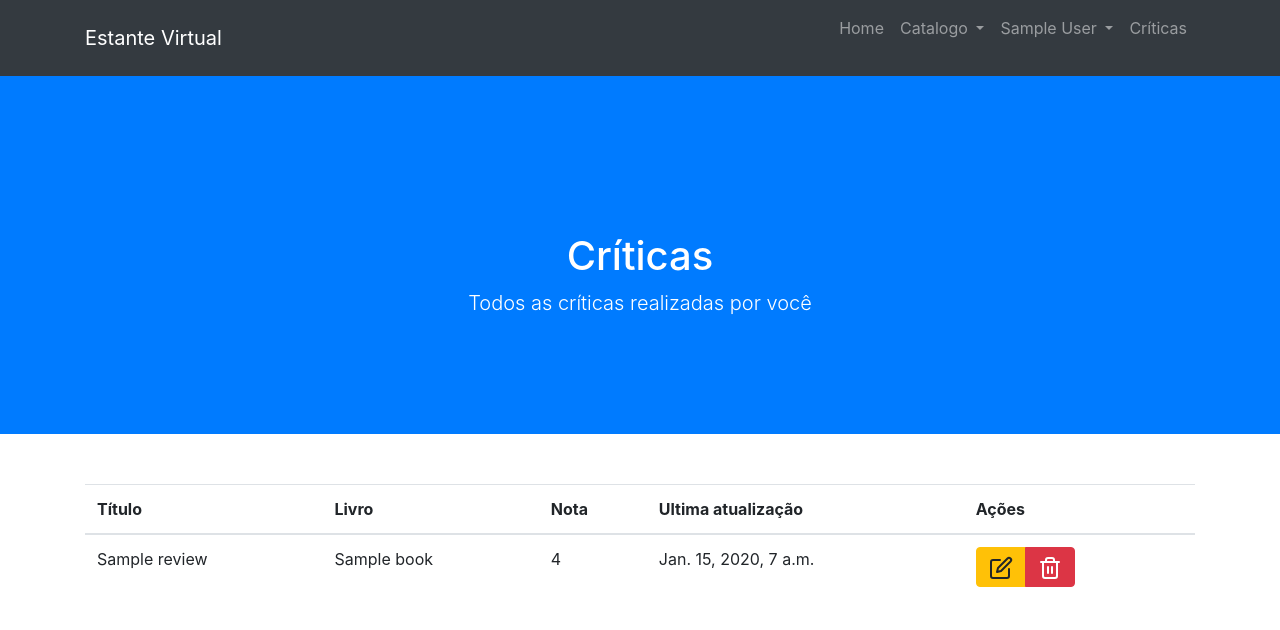
After one commit to CleysonPH/django-bookshelf, a Django app: page /curadoria/criticas/ in a window 1280 px wide. The commit adds this page. Shown: the top 630 px of the page. Run offline with Django 3.2, Linux system fonts and the light colour scheme; a user stored in the database is signed in; tables that the repository leaves empty hold one stand-in row (values such as "Sample post"); some libraries are stand-ins or nearby versions.

Commit message:
Create a page for listig all reviews

```diff
--- /dev/null
+++ b/reviews/templates/reviews/review_list.html
@@ -0,0 +1,52 @@
+{% extends 'base.html' %}
+{% load static %}
+
+{% block styles %}
+    <link rel="stylesheet" href="{% static 'catalog/css/style.css' %}">
+{% endblock styles %}
+
+{% block title %}
+    {{ page_title }}
+{% endblock title %}
+
+{% block content %}
+    <main class="container">
+        <div class="row">
+            <div class="col-sm-12">
+                <table class="table">
+                    <thead>
+                        <tr>
+                            <th scope="col">Título</th>
+                            <th scope="col">Livro</th>
+                            <th scope="col">Nota</th>
+                            <th scope="col">Ultima atualização</th>
+                            <th scope="col">Ações</th>
+                        </tr>
+                    </thead>
+                    <tbody>
+                        {% for review in review_list %}
+                            <tr>
+                                <td scope="row">{{ review.title }}</td>
+                                <td>{{ review.book }}</td>
+                                <td>{{ review.rating }}</td>
+                                <td>{{ review.modified_at }}</td>
+                                <td>
+                                    <div class="btn-toolbar mb-3" role="toolbar" aria-label="Toolbar with button groups">
+                                        <div class="btn-group mr-2" role="group" aria-label="First group">
+                                            <a role="button" href="" class="btn btn-warning" data-toggle="tooltip" data-placement="bottom" title="Editar">
+                                                <i data-feather="edit"></i>
+                                            </a>
+                                            <a role="button" href="" class="btn btn-danger" data-toggle="tooltip" data-placement="bottom" title="Deletar">
+                                                <i data-feather="trash-2"></i>
+                                            </a>
+                                        </div>
+                                    </div>
+                                </td>
+                            </tr>
+                        {% endfor %}
+                    </tbody>
+                </table>
+            </div>
+        </div>
+    </main>
+{% endblock content %}
--- a/reviews/urls.py
+++ b/reviews/urls.py
@@ -1,9 +1,10 @@
 from django.urls import path
 
-from .views import review_create
+from .views import ReviewList, review_create
 
 
 app_name = 'reviews'
 urlpatterns = [
     path('<int:book_pk>/nova/critica', review_create, name='review-create'),
+    path('criticas/', ReviewList.as_view(), name='review-list'),
 ]
--- a/reviews/views.py
+++ b/reviews/views.py
@@ -1,7 +1,10 @@
 from django.shortcuts import render, get_object_or_404, redirect
 from django.contrib.auth.decorators import login_required
+from django.views.generic import ListView
+from django.contrib.auth.mixins import LoginRequiredMixin
 
 from .forms import ReviewModelForm
+from .models import Review
 from catalog.models import Book
 
 
@@ -26,3 +29,16 @@ def review_create(request, book_pk):
     }
 
     return render(request, 'reviews/review_form.html', context)
+
+
+class ReviewList(ListView, LoginRequiredMixin):
+    model = Review
+
+    def get_queryset(self):
+        return Review.objects.filter(user=self.request.user)
+
+    def get_context_data(self, **kwargs):
+        context = super(ReviewList, self).get_context_data(**kwargs)
+        context['page_title'] = 'Críticas'
+        context['page_description'] = 'Todos as críticas realizadas por você'
+        return context
--- a/templates/base.html
+++ b/templates/base.html
@@ -46,6 +46,9 @@
                                 <a class="dropdown-item" href="{% url 'accounts:logout' %}">Logout</a>
                             </div>
                         </li>
+                        <li class="nav-item">
+                            <a class="nav-link" href="{% url 'reviews:review-list' %}">Críticas</a>
+                        </li>
                     {% else %}
                         <li class="nav-item">
                             <a class="nav-link" href="{% url 'accounts:login' %}">Login</a>
```
